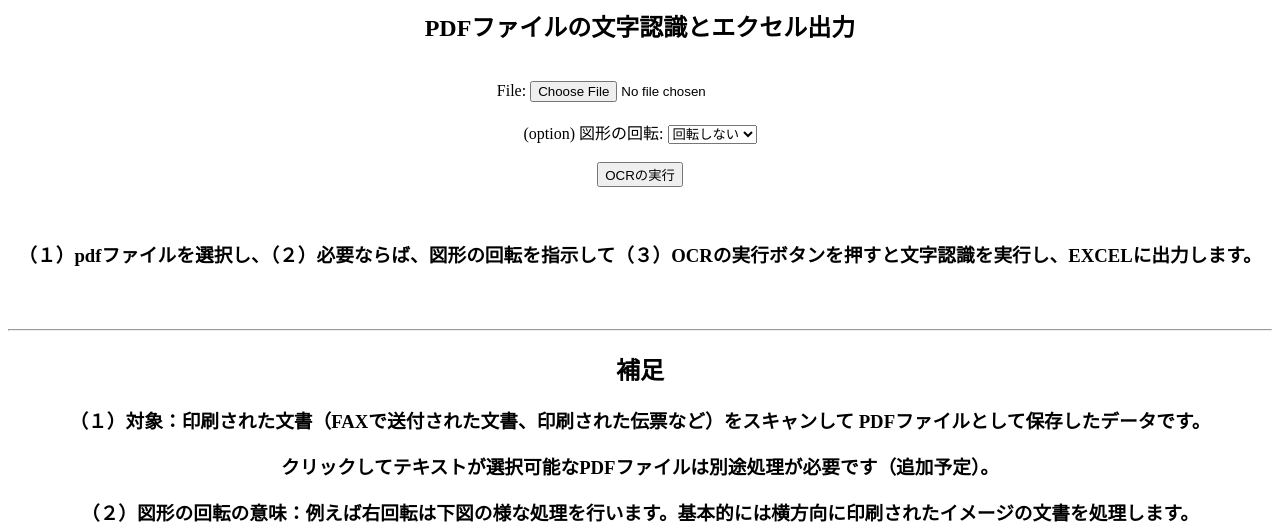
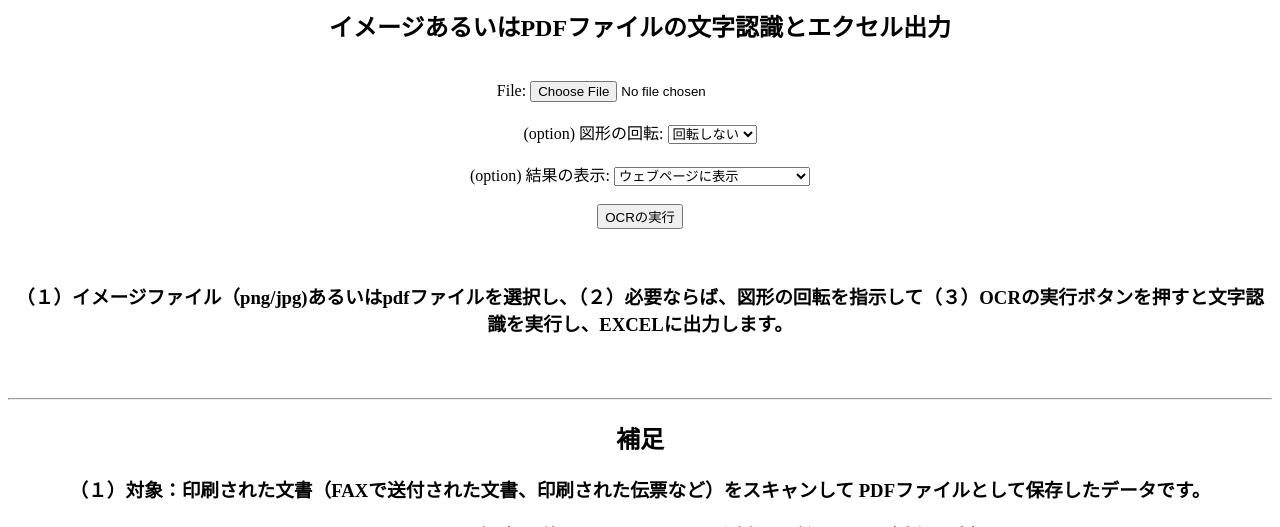
Before and after one commit to natudajp/ocr_site, a Django app: page /ocrapp/ocrz/ in a window 1280 px wide. Shown: the top 527 px of the page. Run offline with Django 4.2, Linux system fonts and the light colour scheme.

Commit message:
1.7 commit

```diff
--- a/ocr_app/forms.py
+++ b/ocr_app/forms.py
@@ -5,6 +5,10 @@ class AngleChoices(models.TextChoices):
     no = 'no', '回転しない'
     right = 'right', '右に回転'
     left = 'left', '左に回転'
+
+class OutputChoices(models.TextChoices):
+    webpage = 'wepage', 'ウェブページに表示'
+    excel= 'excel', 'エクセルシートに保存と表示'
 
 class UploadFileForm(forms.Form):
     file = forms.FileField(widget=forms.FileInput(attrs={
@@ -19,3 +23,10 @@ class RotateChoiceForm(forms.Form):
         required = True,
         label='\n(option)     図形の回転',
     )
+
+class OutputChoiceForm(forms.Form):
+   output = forms.fields.ChoiceField(
+        choices=OutputChoices.choices,
+        required = True,
+        label='\n(option)     結果の表示',
+    )
--- a/ocr_app/templates/ocr_app/ocrz_index.html
+++ b/ocr_app/templates/ocr_app/ocrz_index.html
@@ -43,7 +43,7 @@
 </head>
 <body>
     <div style="text-align: center;">
-        <h2>PDFファイルの文字認識とエクセル出力</h2>
+        <h2>イメージあるいはPDFファイルの文字認識とエクセル出力</h2>
         <br>
     <form enctype="multipart/form-data" id="ocrForm" action="{% url 'process_image' %}" method="post"> <!-- Do not forget to add: enctype="multipart/form-data" -->
         {% csrf_token %}
@@ -51,10 +51,12 @@
         <br><br>
         {{ choiceform}}
         <br><br>
+        {{ outputform}}
+        <br><br>
         <button type="submit" class="btn btn-success">OCRの実行</button>
     </form>
     <br>
-    <h3>（１）pdfファイルを選択し、（２）必要ならば、図形の回転を指示して（３）OCRの実行ボタンを押すと文字認識を実行し、EXCELに出力します。</h3>
+    <h3>（１）イメージファイル（png/jpg)あるいはpdfファイルを選択し、（２）必要ならば、図形の回転を指示して（３）OCRの実行ボタンを押すと文字認識を実行し、EXCELに出力します。</h3>
 
     <br><br><hr>
     <div id="content" style="width: 50%; margin: 0 auto;">
--- a/ocr_app/views.py
+++ b/ocr_app/views.py
@@ -14,7 +14,7 @@ from django.views.decorators.csrf import csrf_exempt
 
 import pytesseract    # ======= > Add
 from PIL import Image
-from .forms import UploadFileForm, RotateChoiceForm
+from .forms import UploadFileForm, RotateChoiceForm, OutputChoiceForm
 
 def index(request):
     return HttpResponse("Hello, world!! at ocr_app's index page.")
@@ -24,23 +24,34 @@ def HomeView(request):
         return render(request, 'ocr_app/ocrz_index.html', {
             'form': UploadFileForm(),
             'choiceform': RotateChoiceForm(),
+            'outputform': OutputChoiceForm(),
         })
     elif request.method == 'POST':
         form = UploadFileForm(request.POST)
         choiceform = RotateChoiceForm(request.POST)
+        outputform = OutputChoiceForm(request.POST)
         if not form.is_valid():
             return render(request, 'ocr_app/ocrz_index.html', {
                 'form': form,
                 'choiceform': choiceform,
+                'outputform': outputform,
             })
         if not choiceform.is_valid():
             return render(request, 'ocr_app/ocrz_index.html', {
                 'form': form,
                 'choiceform': choiceform,
+                'outputform': outputform,
+            })
+        if not outputform.is_valid():
+            return render(request, 'ocr_app/ocrz_index.html', {
+                'form': form,
+                'choiceform': choiceform,
+                'outputform': outputform,
             })
         file = form.cleaned_data['file']
         rotate=choiceform.cleaned_data['angle']
-        return HttpResponse(rotate)
+        output=outputform.cleaned_data['output']
+        return HttpResponse(rotate,output)
 
 import os
 import pyocr
@@ -49,19 +60,28 @@ from django.conf import settings
 # https://yu-nix.com/archives/django-choicefield/
 from django.shortcuts import render
 from django.http import HttpResponse
-from .forms import UploadFileForm, RotateChoiceForm
+from .forms import UploadFileForm, RotateChoiceForm, OutputChoiceForm
 
 @csrf_exempt
 def process_image(request):
     if request.method == 'POST':
         form = UploadFileForm(request.POST)
         choiceform = RotateChoiceForm(request.POST)
+        outputform = OutputChoiceForm(request.POST)
         if not choiceform.is_valid():
             return render(request, 'ocr_app/ocrz_index.html', {
                 'form': form,
                 'choiceform': choiceform,
+                'outputform': outputform,
             })
+        if not outputform.is_valid():
+            return render(request, 'ocr_app/ocrz_index.html', {
+                'form': form,
+                'choiceform': choiceform,
+                'outputform': outputform,
+        })
         rotate = choiceform.cleaned_data['angle']
+        output=outputform.cleaned_data['output']
         if rotate == 'left':
             angle=90
         elif rotate == 'right':
@@ -151,7 +171,8 @@ def process_image(request):
         # データの書き込みを行なったExcelファイルを保存する
         wb.save(response)
 
-        return response
+        if output=='excel':
+            return response
 
         #return JsonResponse(response_data)
         #return HttpResponse(response_data,'ocrz_list.html')
```
Also changed, not shown: 1 other file.
